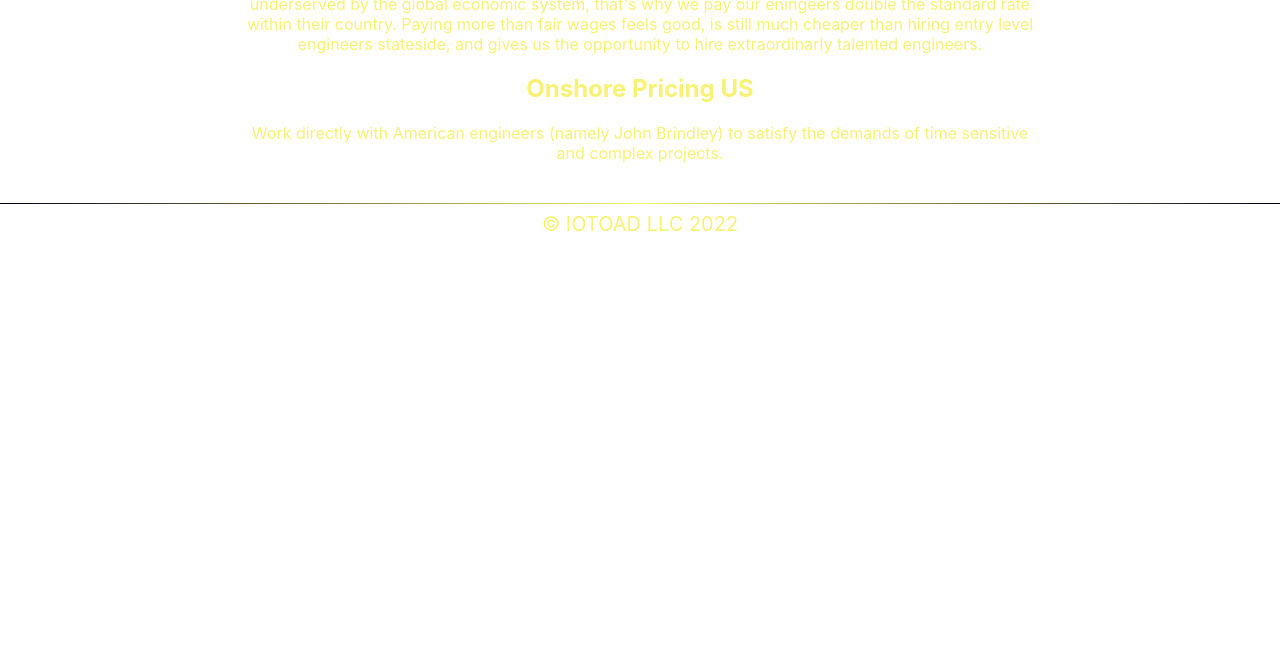
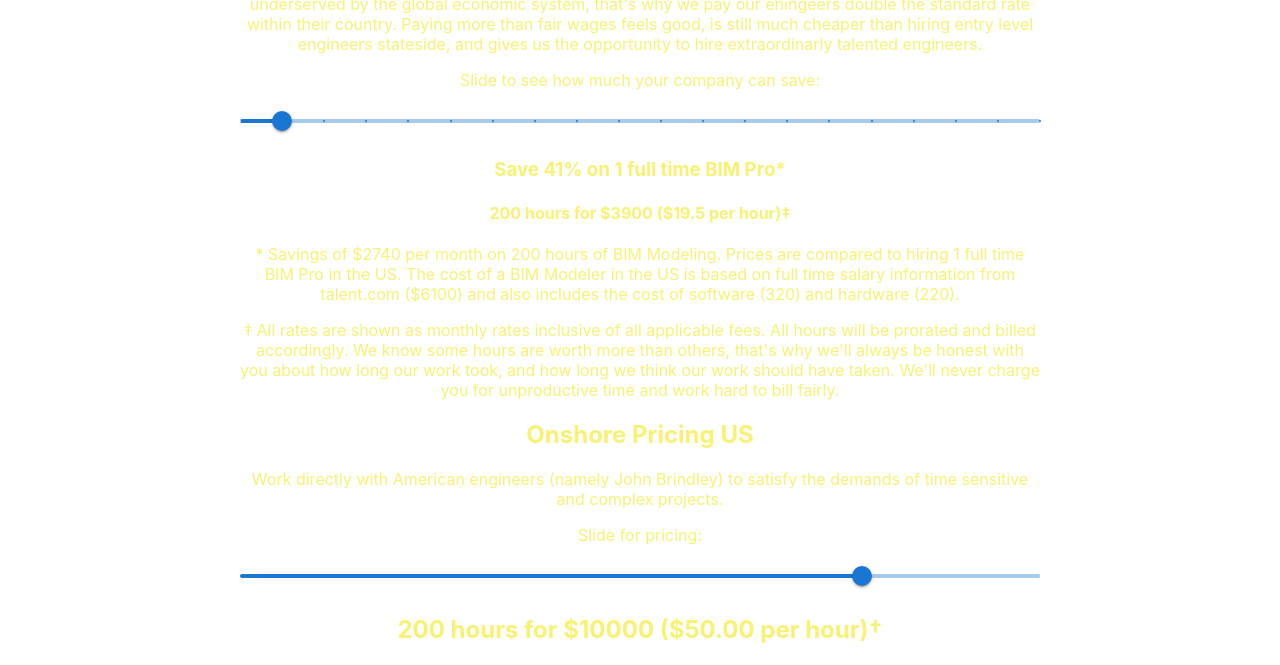
Before and after one commit to dave-16/ioToad, a Next.js app: page /BIM in a window 1280 px wide. Shown: the part 801-1466 px from the top of the page. Before the commit the page ends 1071 px from the top, so only its background shows below. Built offline with nearby package versions, Linux system fonts and the light colour scheme.

Commit message:
updated the background and added slide for BIM page

```diff
--- a/components/background.js
+++ b/components/background.js
@@ -52,11 +52,11 @@ export const PageBackground = () => {
         },
         particles: {
           color: {
-            value: "#666685",
+            value: ["#4285f4", "#34A853", "#FBBC05", "#EA4335"],
           },
           links: {
-            color: "#666685",
-            distance: 150,
+            color: "random",
+            distance: 400,
             enable: true,
             opacity: 0.5,
             width: 1,
@@ -65,13 +65,18 @@ export const PageBackground = () => {
             enable: true,
           },
           move: {
+            attract: {
+              enable: false,
+              rotate: {
+                x: 600,
+                y: 1200
+              }
+            },
             direction: "none",
             enable: true,
-            outModes: {
-              default: "out",
-            },
-            random: true,
-            speed: 2,
+            outModes: "none",
+            random: false,
+            speed: 0.5,
             straight: false,
           },
           number: {
@@ -79,34 +84,75 @@ export const PageBackground = () => {
               enable: true,
               area: 800,
             },
+            limit: 0,
             value: 40,
           },
           opacity: {
-            value: 0.5,
+            animation: {
+              enable: true,
+              minimumValue: 0.3,
+              speed: 2,
+              sync: false
+            },
+            random: false,
+            value: 0.8
           },
           shape: {
+            character: {
+              fill: false,
+              font: "Verdana",
+              style: "",
+              value: "*",
+              weight: "400"
+            },
+            image: {
+              height: 100,
+              replaceColor: true,
+              src: "./SquareGrid3.svg",
+              width: 100
+            },
+            polygon: {
+              sides: 5
+            },
+            stroke: {
+              color: "#000000",
+              width: 0
+            },
             type: "circle",
           },
           size: {
-            value: { min: 2, max: 3 },
+            animation: {
+              enable: false,
+              minimumValue: 0.1,
+              speed: 40,
+              sync: false
+            },
+            random: true,
+            value: 1
           },
         },
-
-	    // polygon: {
-	    //     enable: true,
-	    //     scale: 30,
-	    //     type: "inline",
-	    //     move: {
-	    //         radius: 100
-	    //     },
-	    //     url: "./About.svg",
-	    //     draw: {
-	    //         enable: true,
-	    //         stroke: {
-	    //             color: "#666685",
-	    //         }
-	    //     }
-	    // },
+        polygon: {
+            draw: {
+                enable: false,
+                lineColor: "rgba(255,255,255,0.2)",
+                lineWidth: 0.5,
+                // stroke: {
+                //     color: "#666685",
+                // }
+            },
+            enable: true,
+            move: {
+                radius: 5,
+            },
+            position: {
+              x: -10,
+              y: -10
+            },
+            inlineArrangement: "equidistant",
+            scale: 15,
+            type: "inline",
+            url: "./SquareGrid3.svg",
+        },
         detectRetina: true,
       }}
     />
--- a/components/header.js
+++ b/components/header.js
@@ -1,8 +1,13 @@
+import Head from 'next/head';
 import {HeaderButton} from '../components/header_button'
 import Image from 'next/image';
 
 export const Header = () => (
     <>
+        <Head>
+            <title>ioToad</title>
+            <meta name="viewport" content="initial-scale=1.0, width=device-width" />
+        </Head>
         <div style={{ backgroundColor: 'none' , width: '100%'}}>
             <div >
                 <div style={{display: 'inline-flex', width: '100%', alignItems: 'center', justifyContent: 'space-between', padding: '10px 30px'}}>
--- a/package.json
+++ b/package.json
@@ -9,9 +9,12 @@
     "lint": "next lint"
   },
   "dependencies": {
+    "@emotion/react": "^11.10.0",
+    "@emotion/styled": "^11.10.0",
     "@material-ui/core": "^4.12.4",
     "@material-ui/icons": "^4.11.3",
     "@material-ui/lab": "^4.0.0-alpha.61",
+    "@mui/material": "^5.10.1",
     "@parametricos/bcf-js": "^0.1.3",
     "@react-three/drei": "^9.16.0",
     "@react-three/fiber": "^8.0.27",
--- a/pages/BIM.js
+++ b/pages/BIM.js
@@ -1,8 +1,51 @@
-import {PageBackground} from '../components/background.js'
-import {Header} from '../components/header'
-import {Footer} from '../components/footer'
+import { useState } from 'react';
+import {PageBackground} from '../components/background.js';
+import {Header} from '../components/header';
+import {Footer} from '../components/footer';
 import Image from 'next/image';
+import Slider from '@mui/material/Slider';
+
 export default function bim() {
+    const [value, setValue] = useState(200);
+    const [value2, setValue2] = useState(200);
+    const handleChange = (event, newValue) => {
+      setValue(newValue);
+    };
+    const handleChange2 = (event, newValue) => {
+      setValue2(newValue);
+    };
+    const savingCalculator = (hr) => {
+      switch (hr) {
+        case 100: return 234;
+        case 200: return 2740;
+        case 300: return 5944;
+        case 400: return 6589;
+        case 500: return 8433;
+        case 600: return 10942;
+        case 700: return 12688;
+        case 800: return 15393;
+        case 900: return 17239;
+        case 1000: return 20044;
+        case 1100: return 22090;
+        case 1200: return 24996;
+        case 1300: return 27041;
+        case 1400: return 30047;
+        case 1500: return 32292;
+        case 1600: return 35298;
+        case 1700: return 37643;
+        case 1800: return 40849;
+        case 1900: return 43294;
+        case 2000: return 46600;
+        default: return 0;
+      }
+    }
+    const costCalculator = (hr) => {
+      let salary = hr*3050/100;
+      let software = (hr/100%2 == 0) ? hr / 20 * 32 : (hr + 100) / 20 * 32;
+      let hardware = (hr/100%2 == 0) ? hr + hr/10 : hr + hr/10 + 10;
+      let saving = savingCalculator(hr);
+      return salary + software + hardware - saving;
+    }
     return (
       <div style={{width: '100%', background: '#020221'}}>
         <PageBackground />
@@ -37,10 +80,50 @@ export default function bim() {
                   those who have been underserved by the global economic system,
                   that's why we pay our eningeers double the standard rate within their country.
                   Paying more than fair wages feels good, is still much cheaper than hiring entry
-                  level engineers stateside, and gives us the opportunity to hire extraordinarly talented engineers.</p>
+                  level engineers stateside, and gives us the opportunity to hire extraordinarly talented engineers.
+                  </p>
+                <p>Slide to see how much your company can save:</p>
+                <Slider
+                  aria-label="Hour"
+                  value={value}
+                  onChange={handleChange}
+                  step={100}
+                  marks
+                  min={100}
+                  max={2000}
+                  valueLabelDisplay="auto"
+                />
+                <h3>Save {Math.round(100*savingCalculator(value)/(savingCalculator(value)+costCalculator(value)))}%
+                on {(value < 301) ? 1 : Math.ceil(value/200)} {value == 100 ? 'half' : 'full'} time BIM Pro*</h3>
+                <h4>{value} hours for ${costCalculator(value)} (${Math.round(costCalculator(value)/value*100)/100} per hour)‡</h4>
+                <p>* Savings of ${savingCalculator(value)} per month on {value} hours of BIM Modeling. Prices are compared to
+                  hiring {(value < 301) ? 1 : Math.ceil(value/200)} {value == 100 ? 'half' : 'full'} time
+                  BIM Pro in the US. The cost of a BIM Modeler in the US is based on full time salary
+                  information from talent.com (${value*3050/100}) and also includes the cost of
+                  software ({(value/100%2 == 0) ? value / 20 * 32 : (value + 100) / 20 * 32}) and
+                  hardware ({(value/100%2 == 0) ? value + value/10 : value + value/10 + 10}).</p>
+                <p>‡ All rates are shown as monthly rates inclusive of all applicable fees.
+                  All hours will be prorated and billed accordingly. We know some hours are worth more than others,
+                  that's why we'll always be honest with you about how long our work took, and how long we think our
+                  work should have taken. We'll never charge you for unproductive time and work hard to bill fairly.</p>
                 <h2>Onshore Pricing US</h2>
                 <p>Work directly with American engineers (namely John Brindley) to satisfy the demands
                   of time sensitive and complex projects.</p>
+                <p>Slide for pricing:</p>
+                <Slider
+                  aria-label="Hour"
+                  value={value2}
+                  onChange={handleChange2}
+                  min={25}
+                  max={250}
+                  valueLabelDisplay="auto"
+                />
+                <h2>{value2} hours for ${value2*50} ($50.00 per hour)†</h2>
+                <p>† All rates are shown as monthly rates inclusive of all applicable fees. A minimum
+                  of 25 hours will be billed if any modeling work is assigned and delivered during the pay period.
+                  We know some hours are worth more than others, that's why we'll always be honest with you about
+                  how long our work took, and how long we think our work should have taken.
+                  We'll never charge you for unproductive time.</p>
             </div>
           </div>
           <Footer />
--- a/pages/index.js
+++ b/pages/index.js
@@ -1,4 +1,3 @@
-import Head from 'next/head';
 import {PageBackground} from '../components/background.js'
 import {Header} from '../components/header'
 import {Footer} from '../components/footer'
@@ -6,10 +5,6 @@ import {Footer} from '../components/footer'
 export default function App() {
   return (
     <div style={{width: '100%', background: '#020221'}}>
-        <Head>
-            <title>ioToad</title>
-            <meta name="viewport" content="initial-scale=1.0, width=device-width" />
-        </Head>
         <PageBackground />
         <main style={{position: 'absolute', width: '100%'}}>
           <Header />
```
